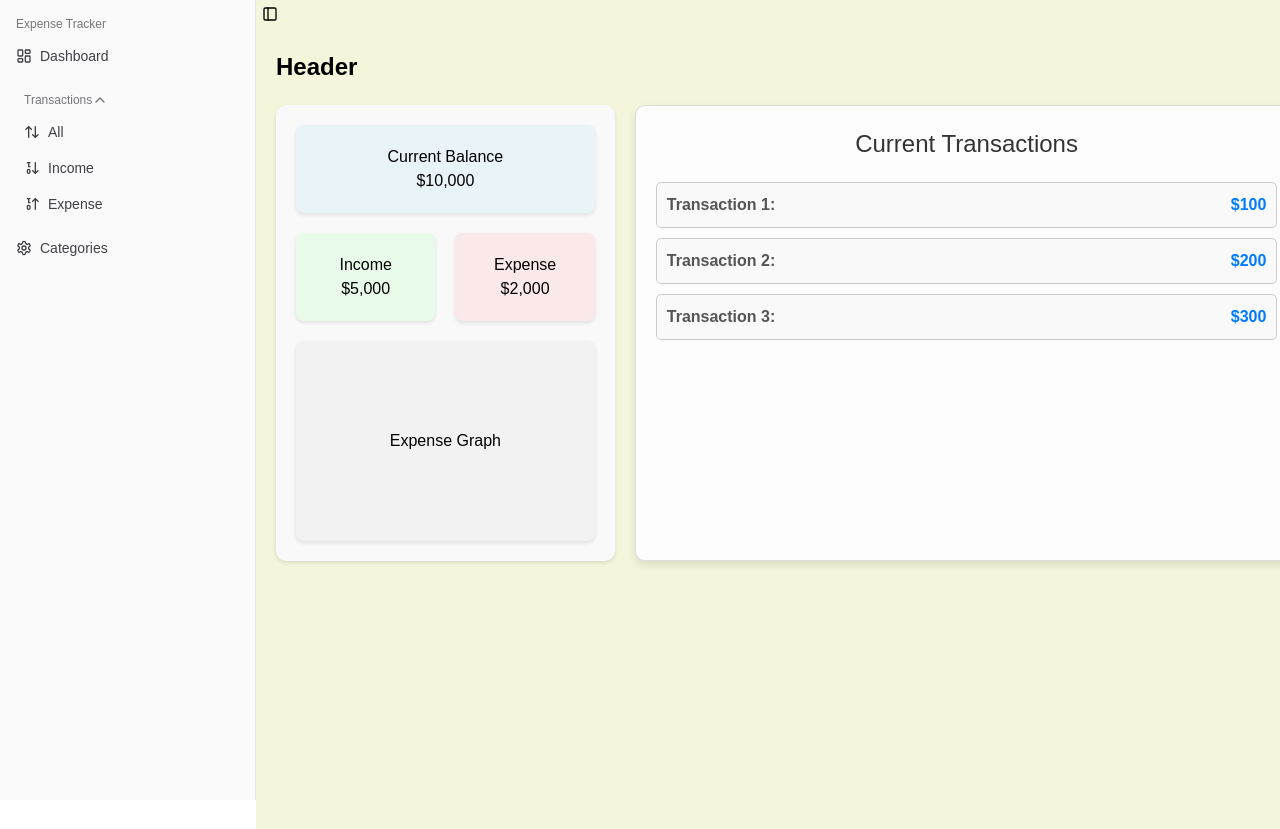
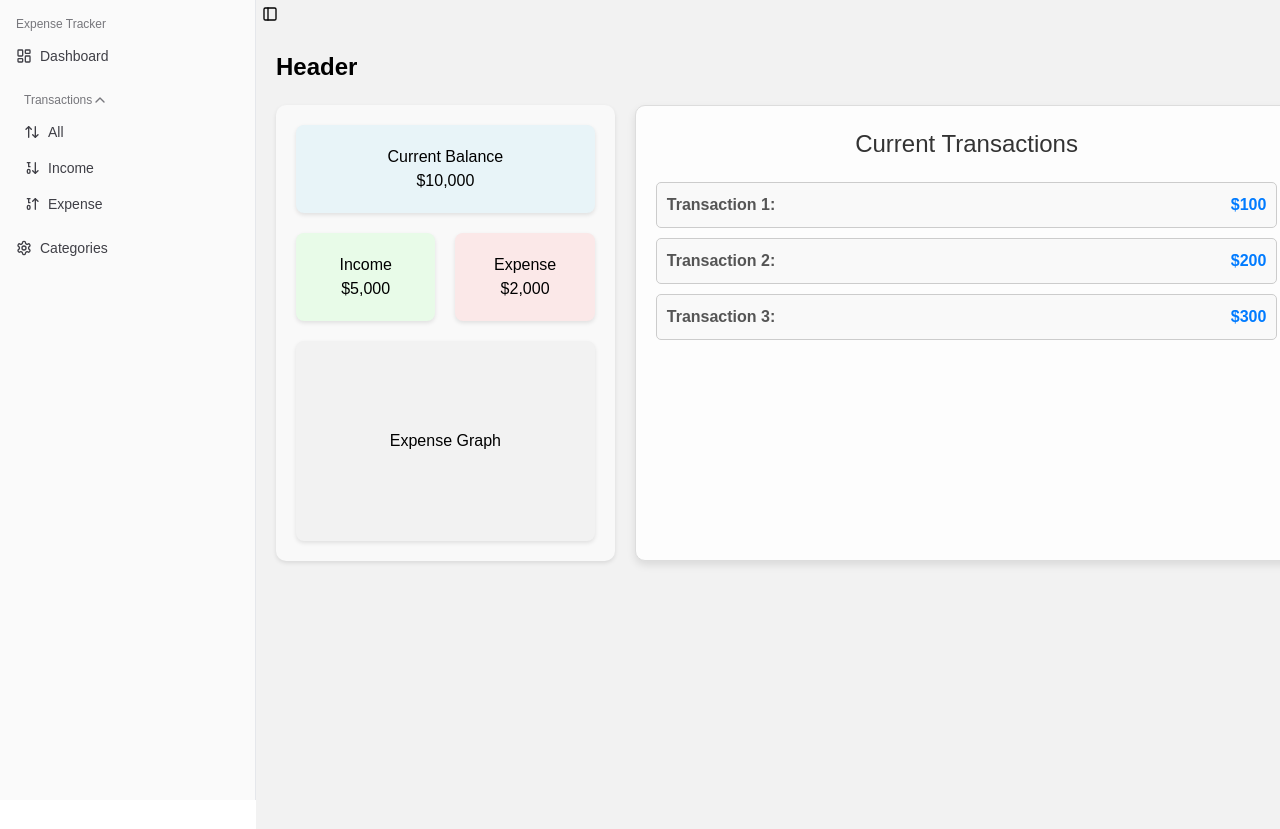
Before and after one commit to DhawalPatel-Mtech/the-optimizers, a Next.js app in the folder frontend/: page / in a window 1280 px wide. Shown: the top 829 px of the page. Built offline with nearby package versions, Linux system fonts and the light colour scheme.

Commit message:
ui changes

```diff
--- a/frontend/src/app/layout.js
+++ b/frontend/src/app/layout.js
@@ -26,7 +26,7 @@ export default function RootLayout({ children }) {
       >
         <SidebarProvider>
           <AppSidebar />
-          <main style={{ background: "#F5F5DC" }}>
+          <main style={{ background: "#f2f2f2" }}>
             <SidebarTrigger />
             {children}
           </main>
--- a/frontend/src/app/page.js
+++ b/frontend/src/app/page.js
@@ -3,7 +3,7 @@ import Image from "next/image";
 import MainContent from "@/components/MainSection";
 export default function Home() {
   return (
-    <div style={{ display: "flex", height: "100vh", background: "#F5F5DC" }}>
+    <div style={{ display: "flex", height: "100vh", background: "#f2f2f2" }}>
       <MainContent />
     </div>
   );
```
